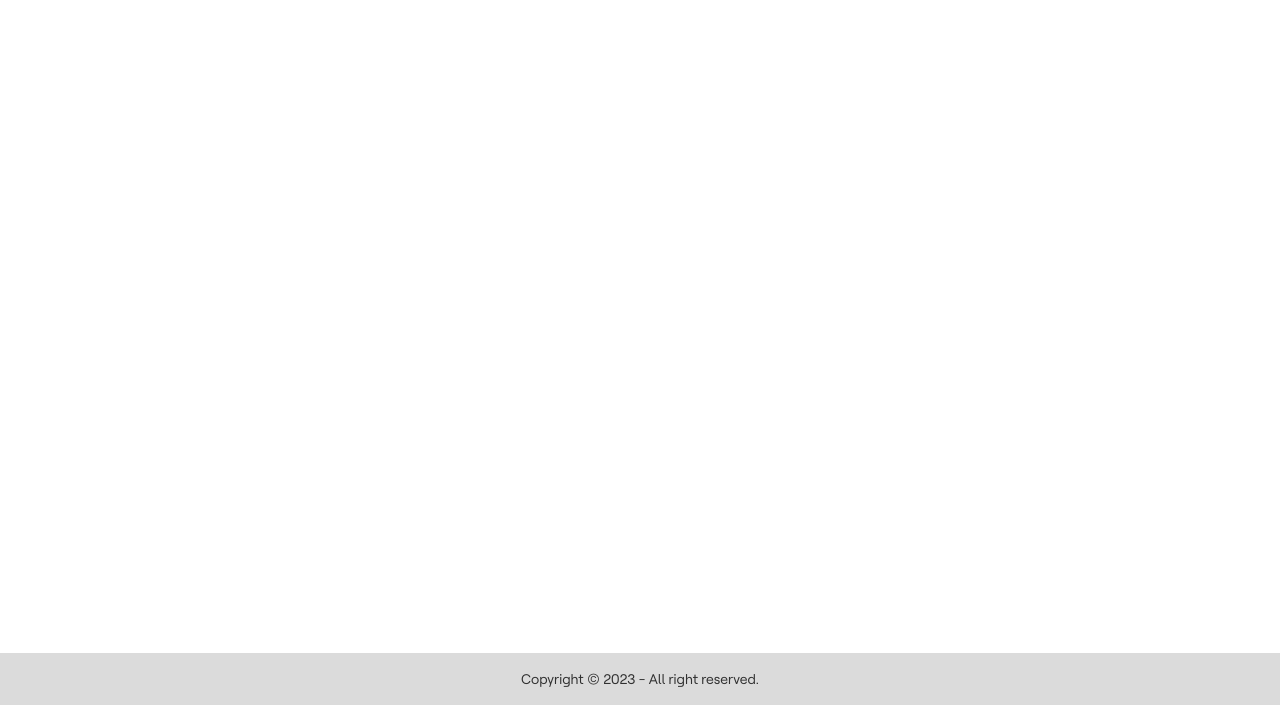
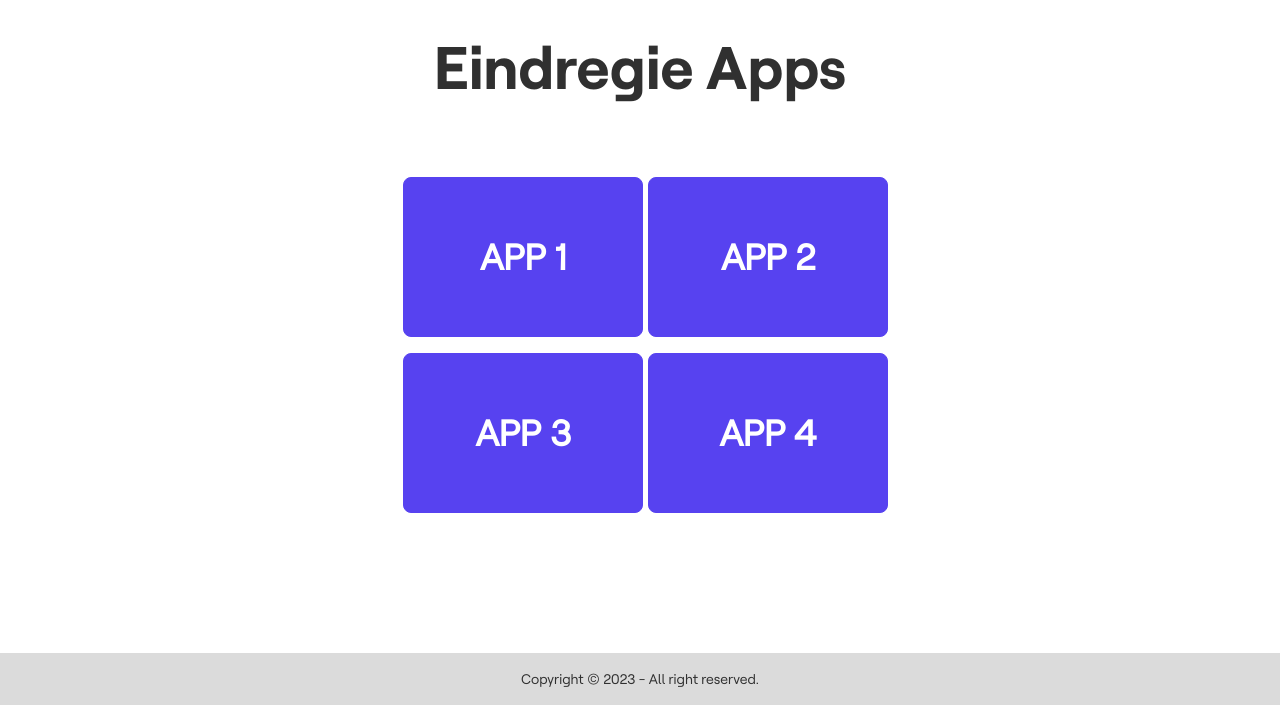
Before and after one commit to MichielMe/mer-app, a Flask app: page / in a window 1280 px wide. Shown: the part 95-800 px from the top of the page. Run offline with Flask 3, Linux system fonts and the light colour scheme; a user stored in the database is signed in.

Commit message:
update homepage

```diff
--- a/app/static/css/output.css
+++ b/app/static/css/output.css
@@ -1182,6 +1198,23 @@ html {
   background-color: hsl(var(--pf) / var(--tw-bg-opacity));
 }
 
+.btn-secondary {
+  --tw-border-opacity: 1;
+  border-color: hsl(var(--s) / var(--tw-border-opacity));
+  --tw-bg-opacity: 1;
+  background-color: hsl(var(--s) / var(--tw-bg-opacity));
+  --tw-text-opacity: 1;
+  color: hsl(var(--sc) / var(--tw-text-opacity));
+  outline-color: hsl(var(--s) / 1);
+}
+
+.btn-secondary.btn-active {
+  --tw-border-opacity: 1;
+  border-color: hsl(var(--sf) / var(--tw-border-opacity));
+  --tw-bg-opacity: 1;
+  background-color: hsl(var(--sf) / var(--tw-bg-opacity));
+}
+
 .btn.glass {
   --tw-shadow: 0 0 #0000;
   --tw-shadow-colored: 0 0 #0000;
@@ -1594,6 +1641,10 @@ html {
   margin-right: 1.5rem;
 }
 
+.mt-20 {
+  margin-top: 5rem;
+}
+
 .mt-48 {
   margin-top: 12rem;
 }
@@ -1606,6 +1657,10 @@ html {
   display: flex;
 }
 
+.grid {
+  display: grid;
+}
+
 .h-16 {
   height: 4rem;
 }
@@ -1614,6 +1669,10 @@ html {
   height: 7rem;
 }
 
+.h-40 {
+  height: 10rem;
+}
+
 .h-6 {
   height: 1.5rem;
 }
@@ -1622,6 +1681,10 @@ html {
   height: 100vh;
 }
 
+.w-2\/5 {
+  width: 40%;
+}
+
 .w-28 {
   width: 7rem;
 }
@@ -1630,6 +1693,10 @@ html {
   width: 1.5rem;
 }
 
+.w-60 {
+  width: 15rem;
+}
+
 .w-80 {
   width: 20rem;
 }
@@ -1650,6 +1717,10 @@ html {
   flex-grow: 1;
 }
 
+.grid-cols-2 {
+  grid-template-columns: repeat(2, minmax(0, 1fr));
+}
+
 .flex-col {
   flex-direction: column;
 }
@@ -1664,6 +1735,10 @@ html {
 
 .justify-center {
   justify-content: center;
+}
+
+.gap-4 {
+  gap: 1rem;
 }
 
 .border-b-4 {
@@ -1758,6 +1833,11 @@ html {
 .text-accent {
   --tw-text-opacity: 1;
   color: hsl(var(--a) / var(--tw-text-opacity));
+}
+
+.text-base-100 {
+  --tw-text-opacity: 1;
+  color: hsl(var(--b1) / var(--tw-text-opacity));
 }
 
 .text-base-content {
--- a/app/templates/index.html
+++ b/app/templates/index.html
@@ -3,6 +3,24 @@
 {% endblock %}
 {% block main_content %}
 
-
+    <div class="container mx-auto flex justify-center">
+        <p class="text-6xl font-roobertbold">Eindregie Apps</p>
+    </div>
+    <div class="container w-2/5 mx-auto mt-20 flex justify-center">
+    <div class="grid grid-cols-2 gap-4">
+            <div>
+                <a href="{{ url_for('main.app_01') }}" class="btn text-4xl text-base-100 btn-secondary w-60 h-40">APP 1</a>
+            </div>
+            <div>
+                <a href="#" class="btn text-4xl text-base-100 btn-secondary w-60 h-40">APP 2</a>
+            </div>
+            <div>
+                <a href="#" class="btn text-4xl text-base-100 btn-secondary w-60 h-40">APP 3</a>
+            </div>
+            <div>
+                <a href="#" class="btn text-4xl text-base-100 btn-secondary w-60 h-40">APP 4</a>
+            </div>
+        </div>
+    </div>
 
 {% endblock %}
```
Also changed, not shown: other parts of app/static/css/output.css (+30 -0 lines).
